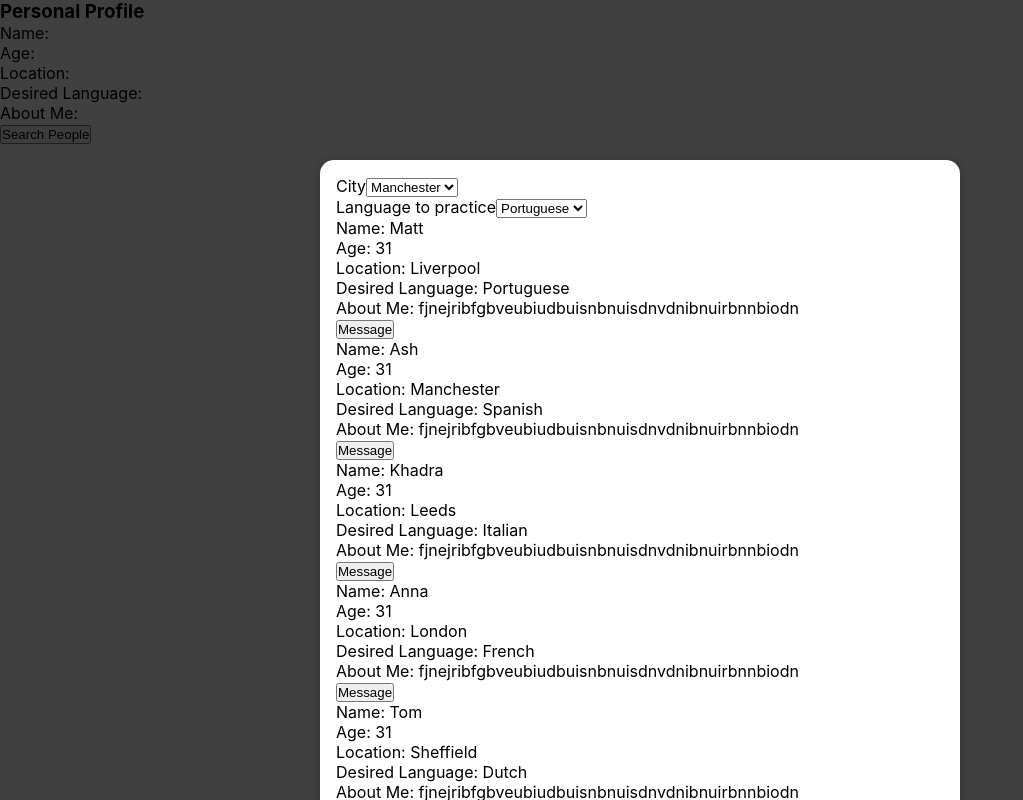
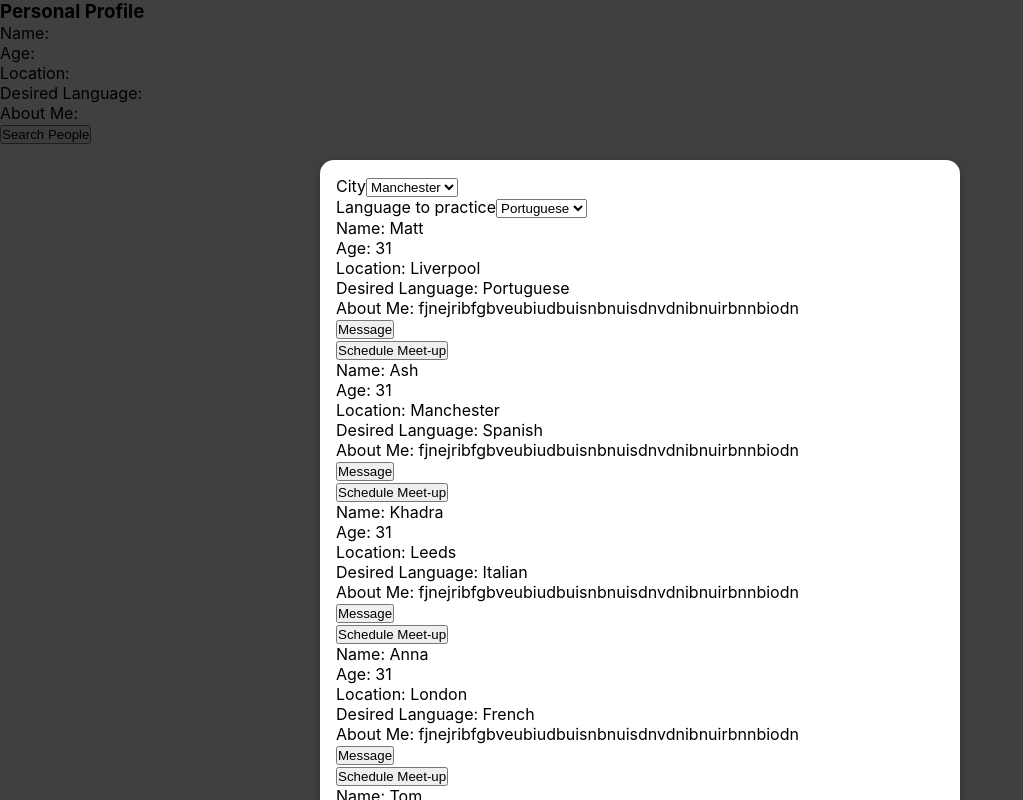
Before and after one commit to AnnaC200/conversa, a React (Create React App) app: page /MyProfile in a window 1280 px wide. Both pictures are taken after a click on the button "Search People". Shown: the whole page, without its empty margins (0-1023 px from the left). Built offline with nearby package versions, Linux system fonts and the light colour scheme.

Commit message:
schedulemeetupbutton.js added - no functionality yet

```diff
--- a/src/components/MyProfile/IndividualPerson.js
+++ b/src/components/MyProfile/IndividualPerson.js
@@ -1,5 +1,6 @@
 import React from "react";
 import MessageButton from "./MessageButton";
+import ScheduleMeetUpButton from "./ScheduleMeetUpButton";
 
 const IndividualPerson = (props) => {
   return (
@@ -13,6 +14,9 @@ const IndividualPerson = (props) => {
         <div>
           <MessageButton />
         </div>
+        <div>
+          <ScheduleMeetUpButton />
+        </div>
       </div>
     </ul>
   );
--- /dev/null
+++ b/src/components/MyProfile/ScheduleMeetUpButton.js
@@ -0,0 +1,11 @@
+import React from "react";
+
+const ScheduleMeetUpButton = () => {
+  return (
+    <div>
+      <button type="submit">Schedule Meet-up</button>
+    </div>
+  );
+};
+
+export default ScheduleMeetUpButton;
```
